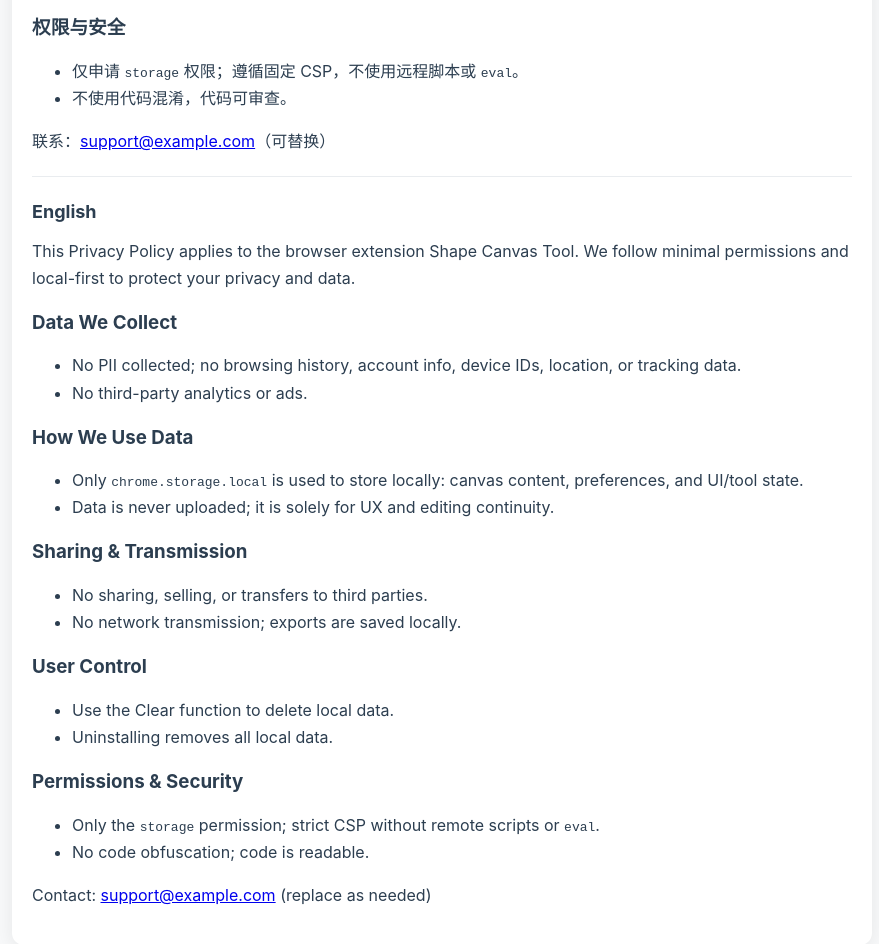
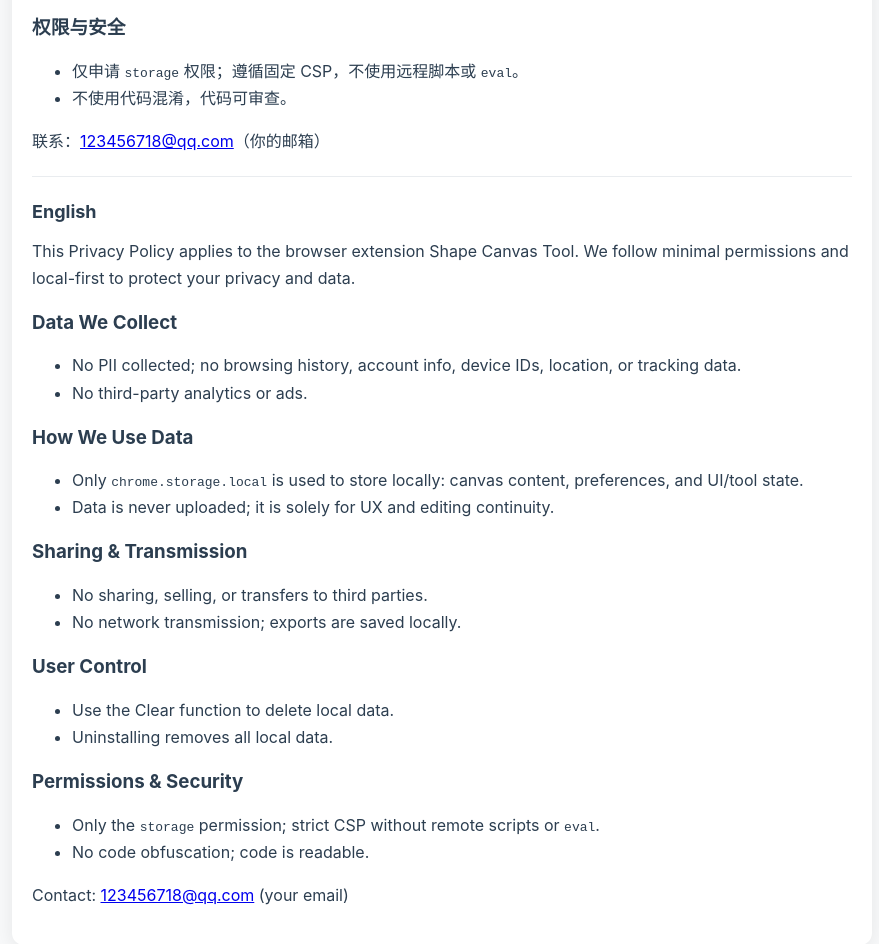
Before and after one commit to Yangyang178/tuxinghuabangongju, a browser extension: page docs/privacy-policy.html in a window 1280 px wide. Shown: the part 740-1684 px from the top of the page, without its empty margins (198-1077 px from the left). Drawn offline with Linux system fonts and the light colour scheme.

Commit message:
docs: update privacy contact email to 123456718@qq.com

```diff
--- a/docs/privacy-policy.html
+++ b/docs/privacy-policy.html
@@ -49,7 +49,7 @@
         <li>仅申请 <code>storage</code> 权限；遵循固定 CSP，不使用远程脚本或 <code>eval</code>。</li>
         <li>不使用代码混淆，代码可审查。</li>
       </ul>
-      <p>联系：<a href="mailto:support@example.com">support@example.com</a>（可替换）</p>
+      <p>联系：<a href="mailto:123456718@qq.com">123456718@qq.com</a>（你的邮箱）</p>
 
       <div class="divider"></div>
 
@@ -80,7 +80,7 @@
         <li>Only the <code>storage</code> permission; strict CSP without remote scripts or <code>eval</code>.</li>
         <li>No code obfuscation; code is readable.</li>
       </ul>
-      <p>Contact: <a href="mailto:support@example.com">support@example.com</a> (replace as needed)</p>
+      <p>Contact: <a href="mailto:123456718@qq.com">123456718@qq.com</a> (your email)</p>
     </div>
   </div>
 </body>
```
Also changed, not shown: 1 other file.
